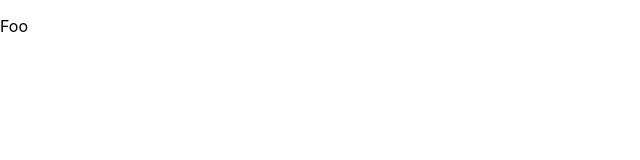
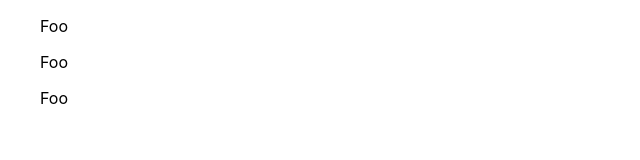
Before and after one commit to JIWON-MIN/react-advanced, a React (Create React App) app: page / in a window 1280 px wide. Shown: the top 160 px of the page, without its empty margins (0-640 px from the left). Built offline with nearby package versions, Linux system fonts and the light colour scheme.

Commit message:
Reconciliation(2)_keyprops

```diff
--- a/src/App.js
+++ b/src/App.js
@@ -3,12 +3,12 @@ import './App.css';
 import React from 'react';
 
 class Foo extends React.Component {
-  // componentDidMount() {
-  //   console.log('Foo componentDidMount');
-  // }
-  // componentWillUnmount() {
-  //   console.log('Foo componentWillUnmount');
-  // }
+  componentDidMount() {
+    console.log('Foo componentDidMount', this.props.children);
+  }
+  componentWillUnmount() {
+    console.log('Foo componentWillUnmount');
+  }
 
   static getDerivedStateFromProps(nextProps, prevProps) {
     console.log("Foo getDerivedStateFromProps", nextProps, prevProps);
@@ -16,7 +16,7 @@ class Foo extends React.Component {
   }
 
   render() {
-    console.log("Foo render");
+    console.log("Foo render", this.props.children);
     return <p>Foo</p>
   }
 }
@@ -34,10 +34,21 @@ class App extends React.Component {
 
   render() {
     if (this.state.count % 2 === 0){
-      return <Foo name="Mark" />
+      return (
+        <ul>
+          <Foo key="2">second</Foo>
+          <Foo key="3">third</Foo>
+        </ul>
+      );
     }
 
-    return <Foo name="Hanna" />
+    return (
+      <ul>
+        <Foo key="1">first</Foo>
+        <Foo key="2">second</Foo>
+        <Foo key="3">third</Foo>
+      </ul>
+    );
   }
 
 }
```
